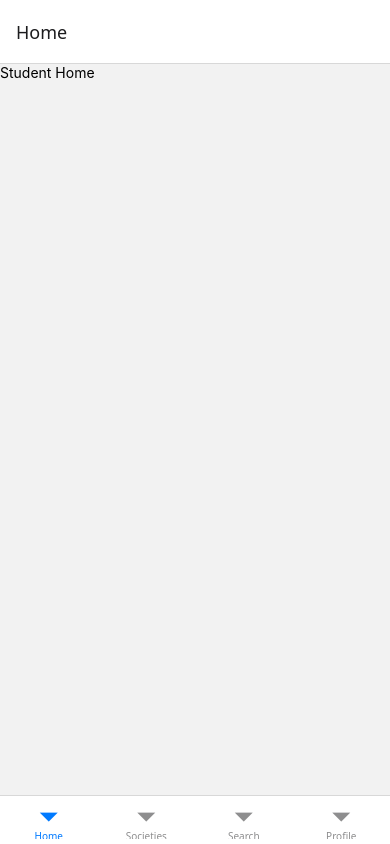
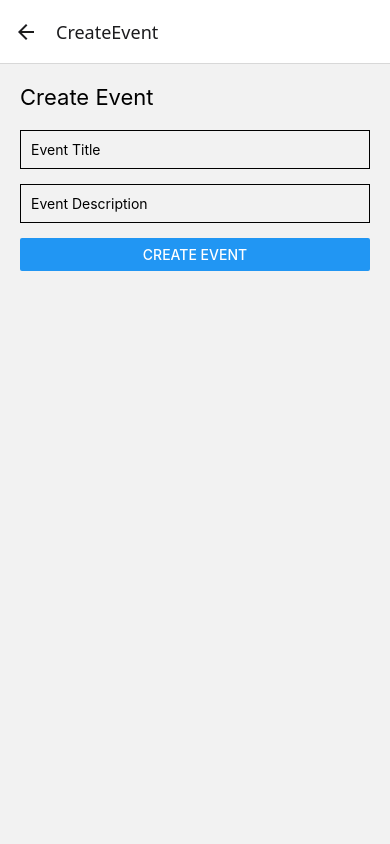
Before and after one commit to badarianof/ku_connect, a React Native app: screen /LeaderStack in a window 390 px wide. Built offline with nearby package versions, Linux system fonts and the light colour scheme.

Commit message:
Added AppNavigator and role selection screen, separated navigation for student and leader workflows

```diff
--- a/App.js
+++ b/App.js
@@ -1,10 +1,10 @@
 import { NavigationContainer } from "@react-navigation/native";
-import StudentNavigator from "./src/components/navigation/StudentNavigator";
+import AppNavigator from "./src/components/navigation/AppNavigator";
 
 export default function App() {
   return (
     <NavigationContainer>
-      <StudentNavigator />
+      <AppNavigator />
     </NavigationContainer>
   );
 }
--- a/package.json
+++ b/package.json
@@ -20,7 +20,9 @@
     "react-native-gesture-handler": "~2.28.0",
     "react-native-reanimated": "~4.1.1",
     "react-native-safe-area-context": "~5.6.0",
-    "react-native-screens": "~4.16.0"
+    "react-native-screens": "~4.16.0",
+    "react-native-web": "^0.21.0",
+    "react-native-worklets": "0.5.1"
   },
   "private": true
 }
--- /dev/null
+++ b/src/api/eventService.js
@@ -0,0 +1,15 @@
+import { supabase } from "./supabase";
+
+// Handles database interaction
+export async function createEvent(eventData) {
+  const { data, error } = await supabase
+    .from("event")
+    .insert([eventData]);
+
+  if (error) {
+    console.error("Supabase Error:", error);
+    throw error;
+  }
+
+  return data;
+}
--- /dev/null
+++ b/src/components/controller/eventController.js
@@ -0,0 +1,12 @@
+import { createEvent } from "../../api/eventService";
+
+// Controller handles logic between UI and data
+export async function handleCreateEvent(eventData) {
+  try {
+    const result = await createEvent(eventData);
+    return result;
+  } catch (error) {
+    console.error("Controller Error:", error);
+    throw error;
+  }
+}
--- /dev/null
+++ b/src/components/navigation/AppNavigator.js
@@ -0,0 +1,35 @@
+import { createNativeStackNavigator } from "@react-navigation/native-stack";
+import RoleSelectScreen from "../screens/RoleSelectionScreen";
+import StudentTabs from "./student/StudentTabs";
+import LeaderNavigator from "./society/LeaderNavigator";
+
+const Stack = createNativeStackNavigator();
+
+export default function AppNavigator() {
+  return (
+    <Stack.Navigator>
+
+      {/* START HERE */}
+      <Stack.Screen
+        name="RoleSelect"
+        component={RoleSelectScreen}
+        options={{ headerShown: false }}
+      />
+
+      {/* STUDENT SIDE */}
+      <Stack.Screen
+        name="StudentTabs"
+        component={StudentTabs}
+        options={{ headerShown: false }}
+      />
+
+      {/* LEADER SIDE */}
+      <Stack.Screen
+        name="LeaderStack"
+        component={LeaderNavigator}
+        options={{ headerShown: false }}
+      />
+
+    </Stack.Navigator>
+  );
+}
--- /dev/null
+++ b/src/components/navigation/society/LeaderNavigator.js
@@ -0,0 +1,12 @@
+import { createNativeStackNavigator } from "@react-navigation/native-stack";
+import CreateEventScreen from "../../screens/society/CreateEventsScreen";
+
+const Stack = createNativeStackNavigator();
+
+export default function LeaderNavigator() {
+  return (
+    <Stack.Navigator>
+      <Stack.Screen name="CreateEvent" component={CreateEventScreen} />
+    </Stack.Navigator>
+  );
+}
--- a/src/components/navigation/StudentNavigator.js
+++ b/src/components/navigation/student/StudentNavigator.js
@@ -1,8 +1,9 @@
 import { createNativeStackNavigator } from "@react-navigation/native-stack";
 import StudentTabs from "./StudentTabs";
-import SocietyDetailScreen from "../screens/student/SocietyDetailScreen";
-import EventDetailScreen from "../screens/student/EventDetailScreen";
-import EventListScreen from "../screens/student/EventListScreen";
+import SocietyDetailScreen from "../../screens/student/SocietyDetailScreen";
+import EventDetailScreen from "../../screens/student/EventDetailScreen";
+import EventListScreen from "../../screens/student/EventListScreen";
+import CreateEventScreen from "../../screens/society/CreateEventsScreen";
 
 const Stack = createNativeStackNavigator();
 
@@ -20,6 +21,8 @@ export default function StudentNavigator() {
       <Stack.Screen name="EventList" component={EventListScreen} />
 
       <Stack.Screen name="EventDetail" component={EventDetailScreen} />
+
+      <Stack.Screen name="CreateEvent" component={CreateEventScreen} />
     </Stack.Navigator>
   );
 }
--- /dev/null
+++ b/src/components/screens/RoleSelectionScreen.js
@@ -0,0 +1,24 @@
+import { View, Button, StyleSheet, Text } from "react-native";
+
+export default function RoleSelectScreen({ navigation }) {
+  return (
+    <View style={styles.container}>
+      <Text style={styles.title}>Select Role</Text>
+
+      <Button
+        title="Student"
+        onPress={() => navigation.navigate("StudentTabs")}
+      />
+
+      <Button
+        title="Society"
+        onPress={() => navigation.navigate("LeaderStack")}
+      />
+    </View>
+  );
+}
+
+const styles = StyleSheet.create({
+  container: { flex: 1, justifyContent: "center", gap: 20 },
+  title: { fontSize: 22, textAlign: "center", marginBottom: 20 },
+});
--- a/src/components/screens/society/CreateEventsScreen.js
+++ b/src/components/screens/society/CreateEventsScreen.js
@@ -0,0 +1,59 @@
+import { View, Text, TextInput, Button, StyleSheet } from "react-native";
+import { useState } from "react";
+import { handleCreateEvent } from "../../controller/eventController";
+
+export default function CreateEventScreen() {
+  // STATE (UI only for now)
+  const [title, setTitle] = useState("");
+  const [description, setDescription] = useState("");
+
+  return (
+    <View style={styles.container}>
+      <Text style={styles.title}>Create Event</Text>
+
+      {/* Event Title Input */}
+      <TextInput
+        placeholder="Event Title"
+        value={title}
+        onChangeText={setTitle}
+        style={styles.input}
+      />
+
+      {/* Event Description Input */}
+      <TextInput
+        placeholder="Event Description"
+        value={description}
+        onChangeText={setDescription}
+        style={styles.input}
+      />
+
+      <Button
+        title="Create Event"
+        onPress={async () => {
+          const newEvent = {
+            title: title,
+            description: description,
+            society_id: "PUT_REAL_ID_HERE", // temporary
+          };
+
+          try {
+            await handleCreateEvent(newEvent);
+            alert("Event created!");
+          } catch (error) {
+            alert("Error creating event");
+          }
+        }}
+      />
+    </View>
+  );
+}
+
+const styles = StyleSheet.create({
+  container: { flex: 1, padding: 20 },
+  title: { fontSize: 22, marginBottom: 20 },
+  input: {
+    borderWidth: 1,
+    marginBottom: 15,
+    padding: 10,
+  },
+});
```
Also changed, not shown: src/components/navigation/student/StudentTabs.js (renamed from src/components/navigation/StudentTabs.js, +4 -4 lines), 1 other file (tests, documents, lock files or other folders).
